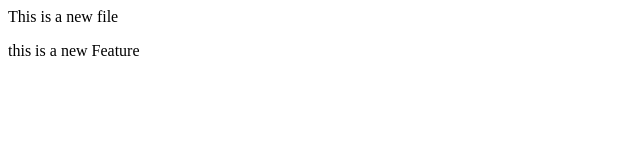
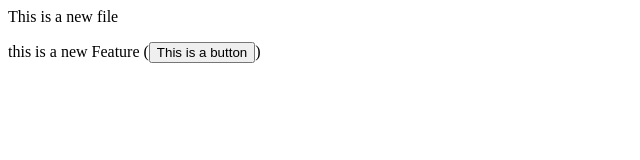
Before and after one commit to Pramod-Devrath/localrepo, a plain HTML site: page index.html in a window 1280 px wide. Shown: the whole page, without its empty margins (0-640 px from the left). Drawn offline with Linux system fonts and the light colour scheme.

Commit message:
Added a button

```diff
--- a/index.html
+++ b/index.html
@@ -1,2 +1,2 @@
 <p> This is a new file </p>
-<p> this is a new Feature </p>
+<p> this is a new Feature (<button>This is a button</button>) </p>
```
